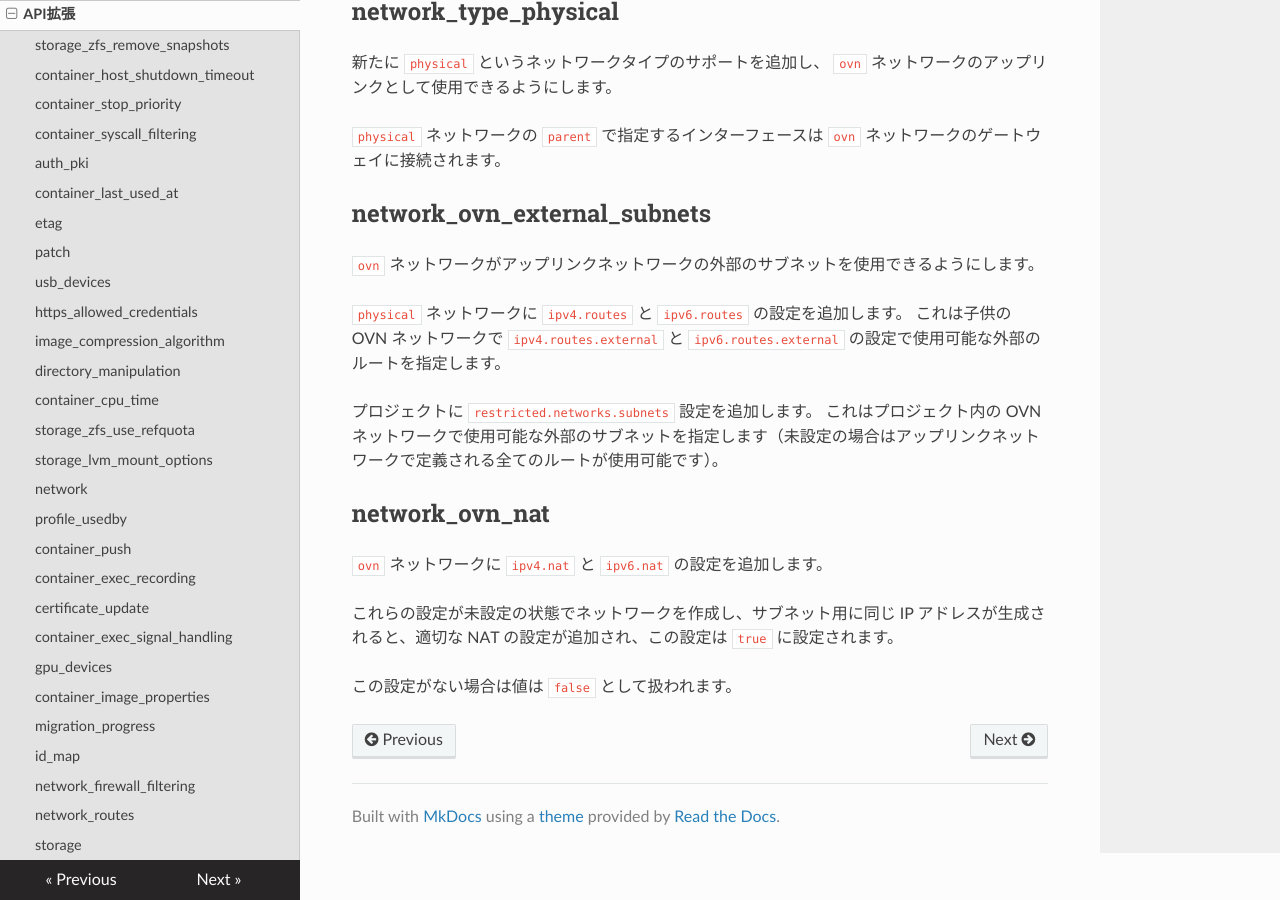
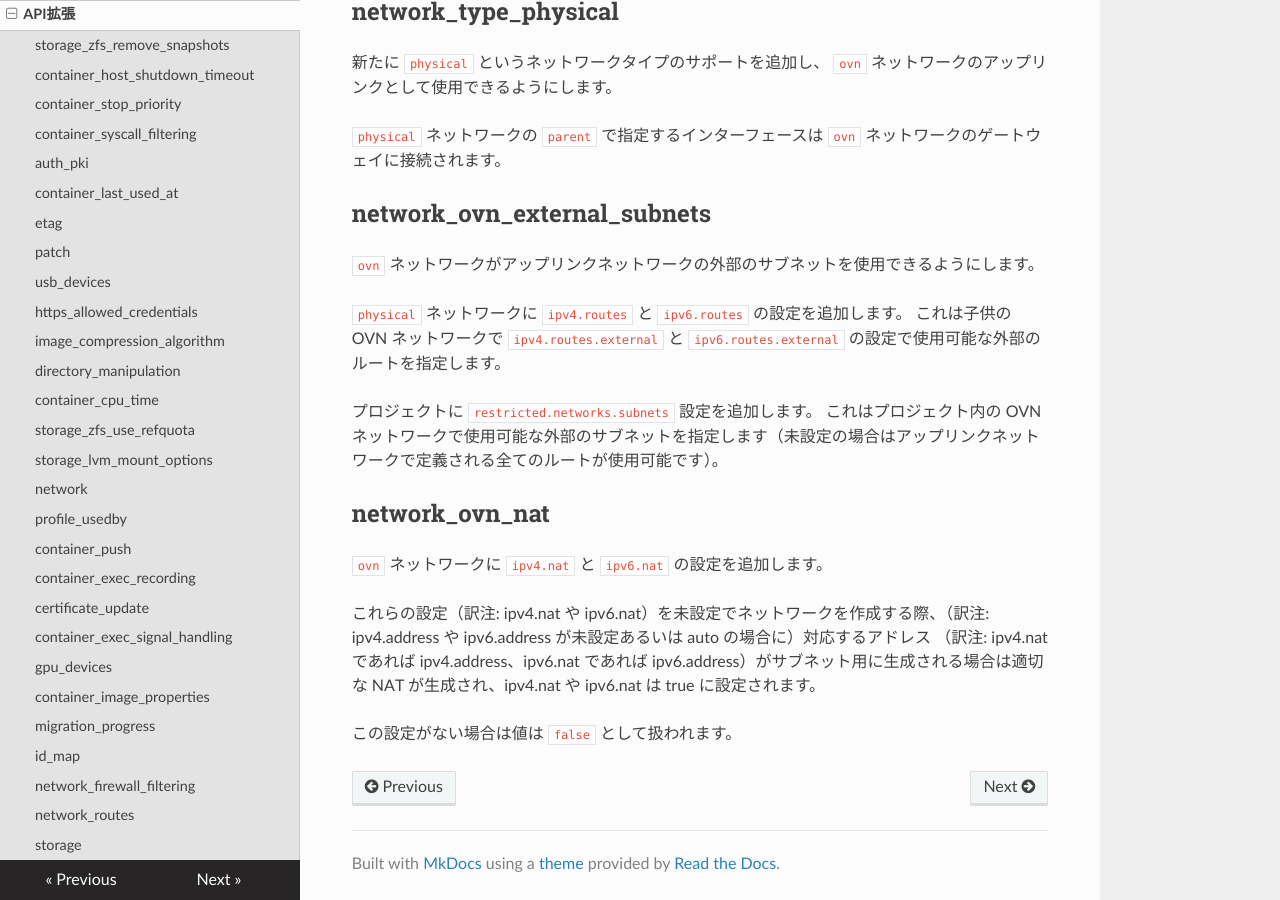
Before and after one commit to lxc-jp/lxd-ja, an MkDocs documentation site: the page built from doc/api-extensions.md, in a window 1280 px wide and 900 px high, scrolled down 36042 px. Built offline with MkDocs 1.6.1, drawn with Linux system fonts in a browser that asks for light colours; nearby versions of some CDN libraries; old or Windows-style settings are respelled for this version of MkDocs.

Commit message:
Improve translation of LXD 4.7
Signed-off-by: Hiroaki Nakamura <hnakamur@gmail.com>

```diff
--- a/doc/api-extensions.md
+++ b/doc/api-extensions.md
@@ -2278,7 +2278,7 @@ be used by OVN networks inside the project (if not set then all routes defined o
 Adds support for `ipv4.nat` and `ipv6.nat` settings on `ovn` networks.
 -->
 
-これらの設定が未設定の状態でネットワークを作成し、サブネット用に同じ IP アドレスが生成されると、適切な NAT の設定が追加され、この設定は `true` に設定されます。
+これらの設定（訳注: ipv4.nat や ipv6.nat）を未設定でネットワークを作成する際、（訳注: ipv4.address や ipv6.address が未設定あるいは auto の場合に）対応するアドレス （訳注: ipv4.nat であれば ipv4.address、ipv6.nat であれば ipv6.address）がサブネット用に生成される場合は適切な NAT が生成され、ipv4.nat や ipv6.nat は true に設定されます。
 <!--
 When creating the network if these settings are unspecified, and an equivalent IP address is being generated for
 the subnet, then the appropriate NAT setting will added set to `true`.
```
